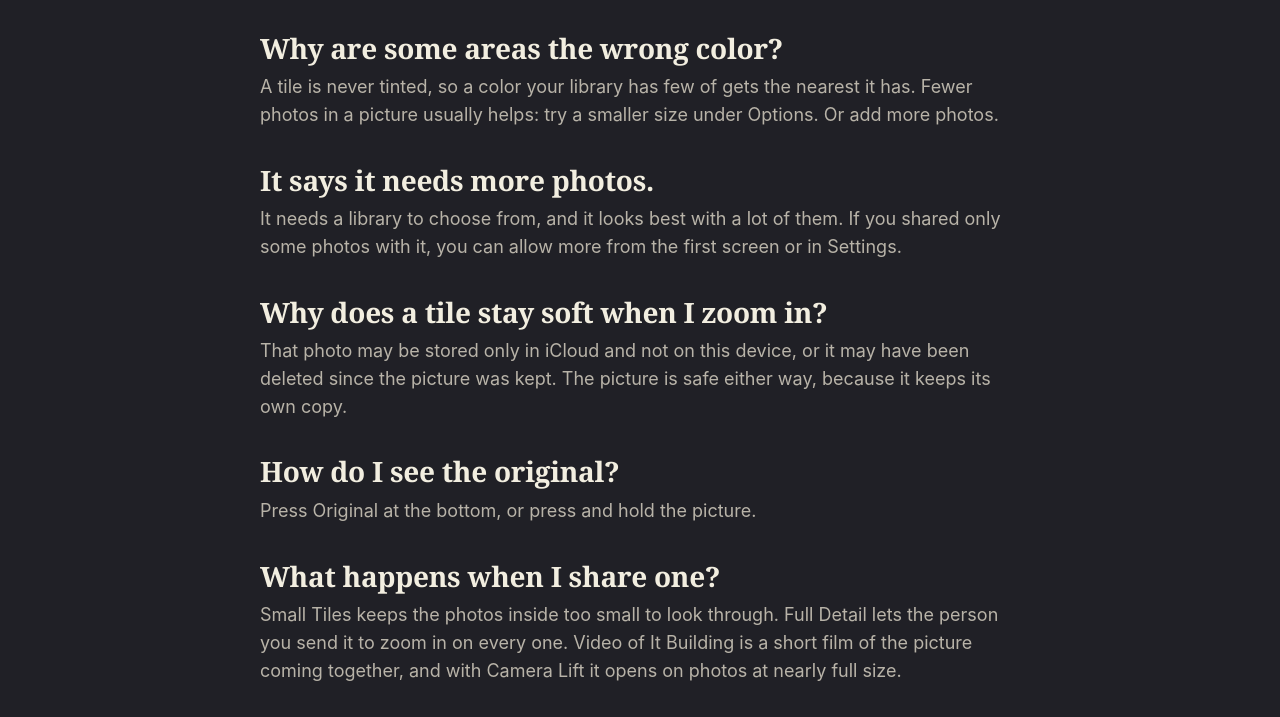
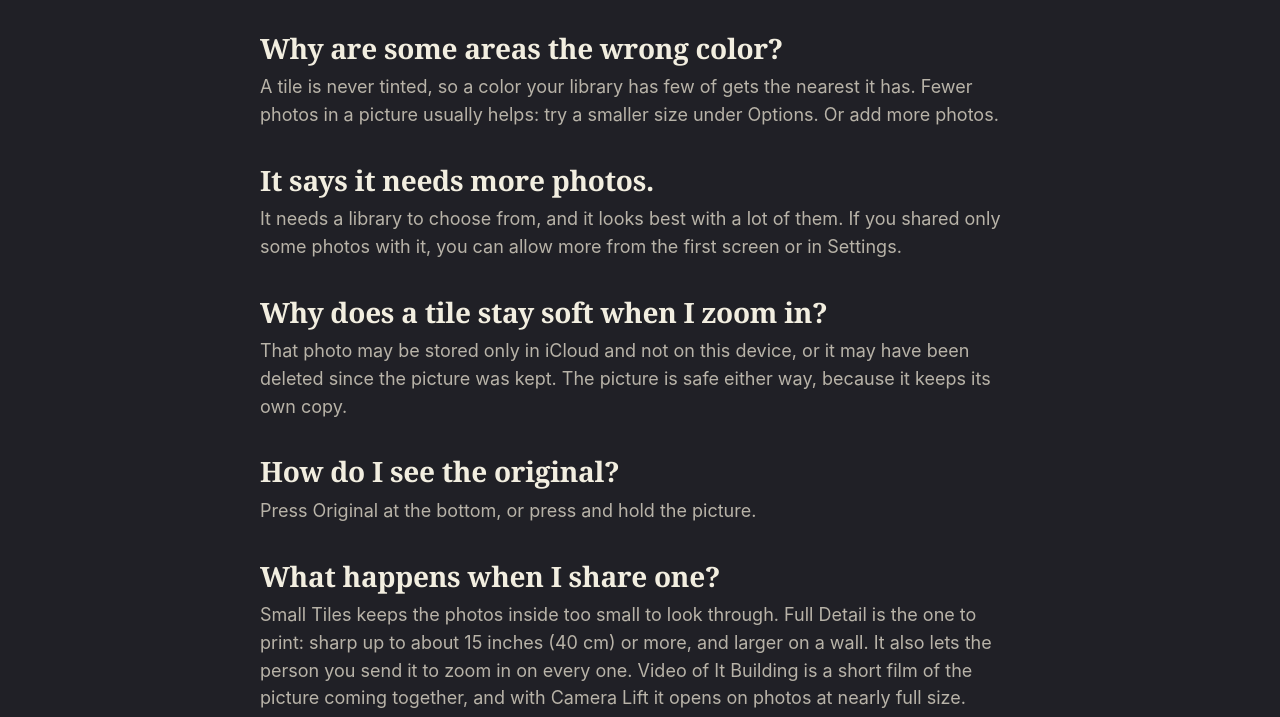
Before and after one commit to Eroxx/thousandfold-website, a plain HTML site: page support.html in a window 1280 px wide. Shown: the part 222-939 px from the top of the page. Drawn offline with Linux system fonts and the light colour scheme.

Commit message:
Support: Full Detail is the one to print

```diff
--- a/support.html
+++ b/support.html
@@ -3,5 +3,5 @@
 <h2>It says it needs more photos.</h2><p>It needs a library to choose from, and it looks best with a lot of them. If you shared only some photos with it, you can allow more from the first screen or in Settings.</p>
 <h2>Why does a tile stay soft when I zoom in?</h2><p>That photo may be stored only in iCloud and not on this device, or it may have been deleted since the picture was kept. The picture is safe either way, because it keeps its own copy.</p>
 <h2>How do I see the original?</h2><p>Press Original at the bottom, or press and hold the picture.</p>
-<h2>What happens when I share one?</h2><p>Small Tiles keeps the photos inside too small to look through. Full Detail lets the person you send it to zoom in on every one. Video of It Building is a short film of the picture coming together, and with Camera Lift it opens on photos at nearly full size.</p>
+<h2>What happens when I share one?</h2><p>Small Tiles keeps the photos inside too small to look through. Full Detail is the one to print: sharp up to about 15 inches (40 cm) or more, and larger on a wall. It also lets the person you send it to zoom in on every one. Video of It Building is a short film of the picture coming together, and with Camera Lift it opens on photos at nearly full size.</p>
 <h2>Still stuck?</h2><p>Write to <a href="mailto:support@thousandfoldapp.com">support@thousandfoldapp.com</a>.</p></main><footer class="foot"><div class="wrap"><span>&copy; 2026 Chai Wellness</span><span><a href="privacy.html">Privacy</a> &nbsp; <a href="support.html">Support</a> &nbsp; <a href="credits.html">Photo credits</a></span></div></footer></body></html>
```
